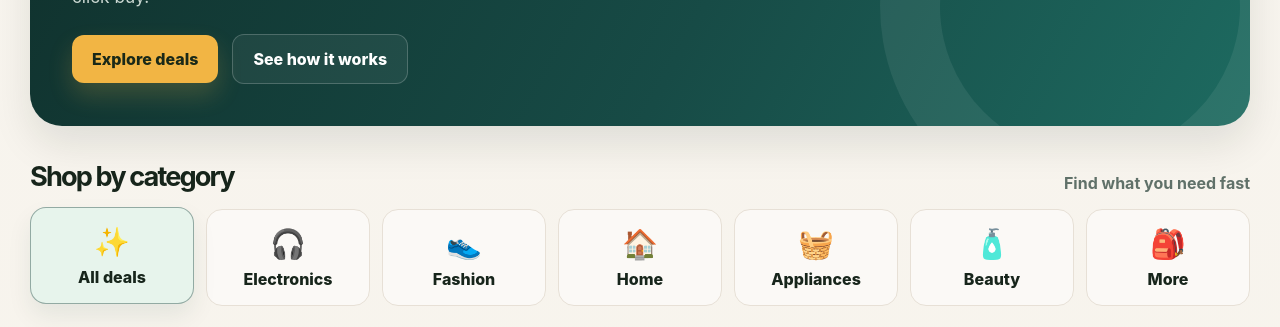
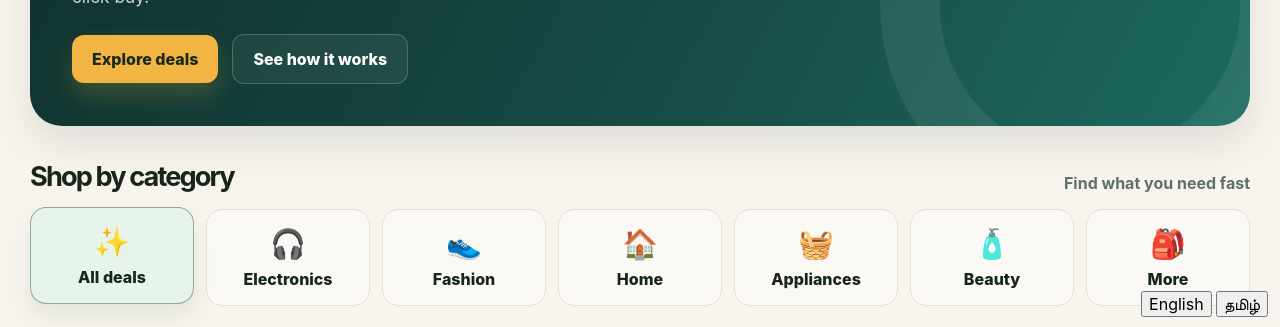
Before and after one commit to dealshub86-afk/Smart-Deals-, a plain HTML site: page index.html in a window 1280 px wide. Shown: the part 468-795 px from the top of the page. Drawn offline with Linux system fonts and the light colour scheme.

Commit message:
Add language switch buttons
Added language switch buttons for English and Tamil.

```diff
--- a/index.html
+++ b/index.html
@@ -1294,5 +1294,20 @@
     renderProducts();
     renderSellers();
   </script>
+  <!-- Smart Deals Language Switch -->
+<div style="position:fixed;right:12px;bottom:15px;z-index:9999;">
+  <button onclick="setLanguage('en')">English</button>
+  <button onclick="setLanguage('ta')">தமிழ்</button>
+</div>
+
+<script>
+function setLanguage(lang) {
+  localStorage.setItem('smartDealsLanguage', lang);
+  document.documentElement.lang = lang;
+  alert(lang === 'ta'
+    ? 'தமிழ் மொழி தேர்வு செய்யப்பட்டது!'
+    : 'English selected!');
+}
+</script>
 </body>
 </html>
```
